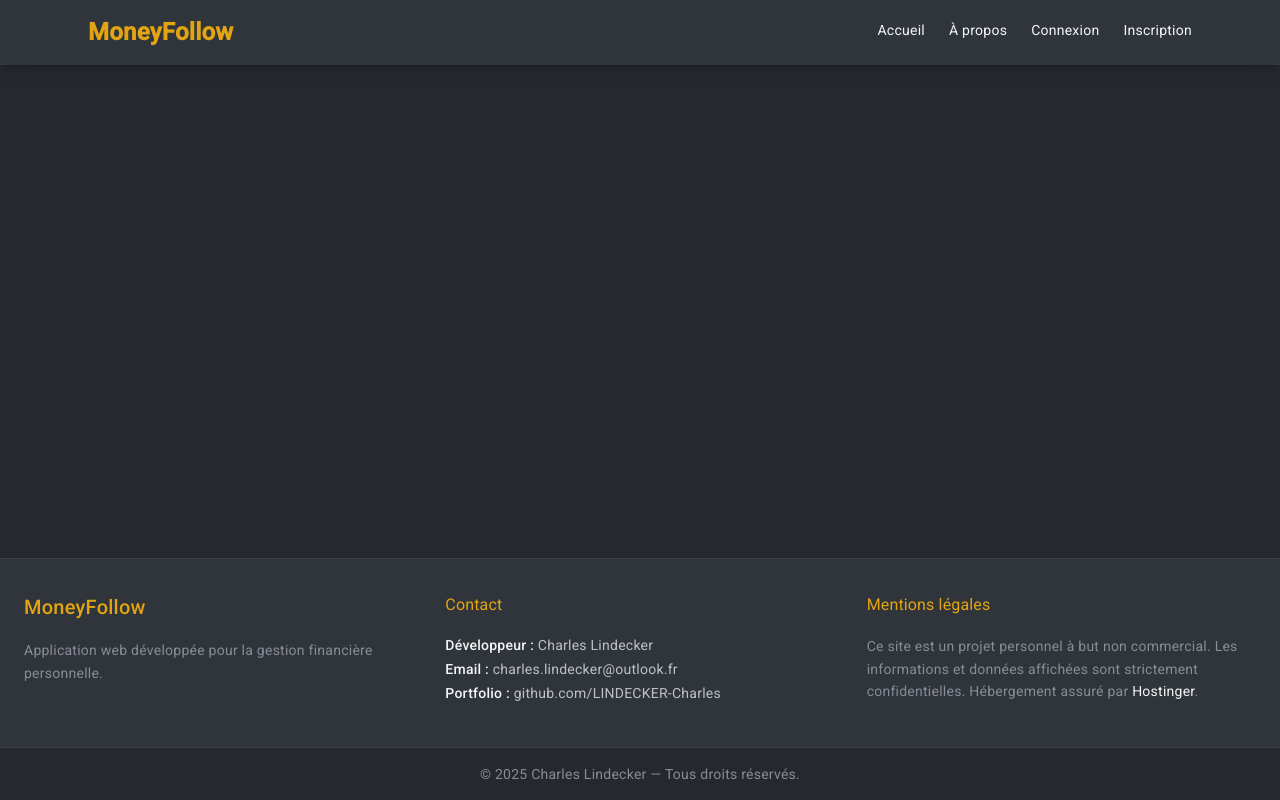
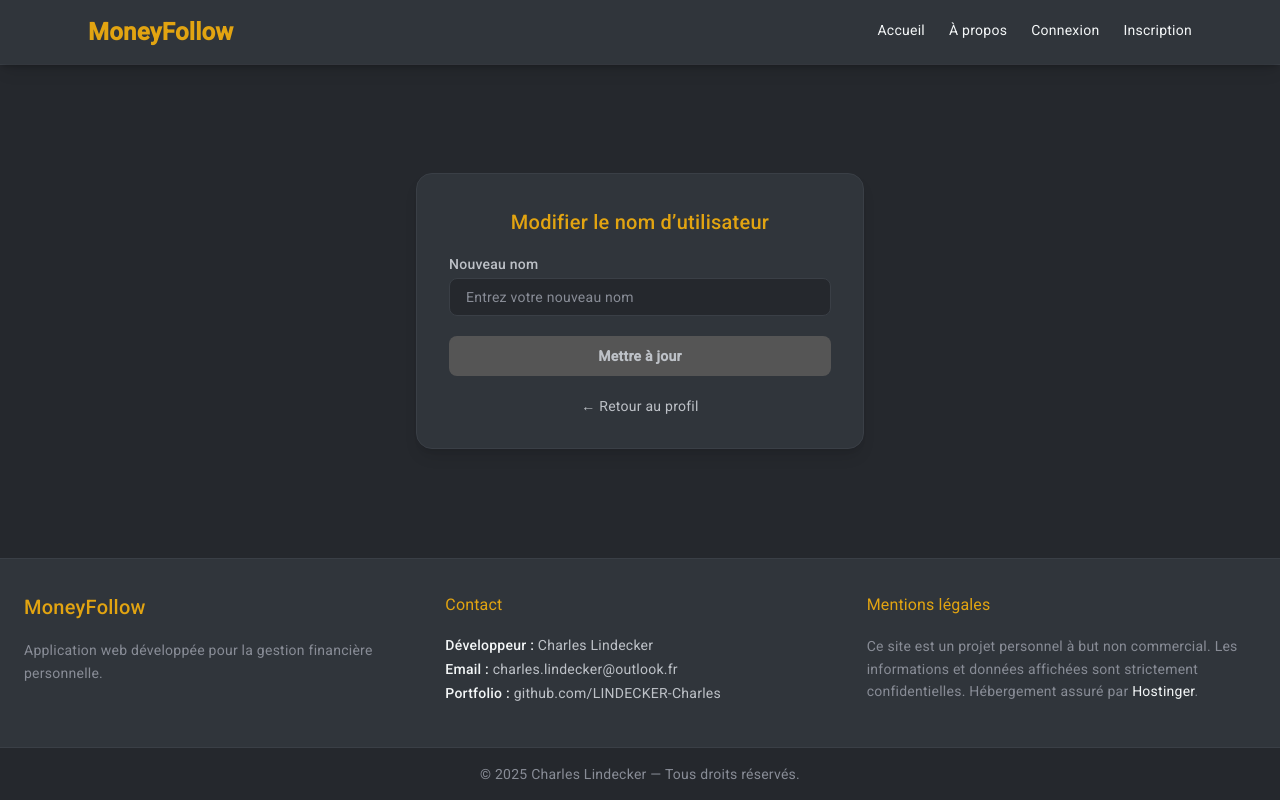
Before and after one commit to LINDECKER-Charles/MoneyFollow, an Angular app in the folder frontend/: page /profil/name-change in a window 1280 px wide. Before the commit this address led to /. Built offline with nearby package versions, Linux system fonts and the light colour scheme.

Commit message:
feat(ux) : ajout d'un message d'erreur en cas de mauvais mot de passe quand on change de mail feat(change-name) : ajout de la fonctionnalité de changement de nom

```diff
--- a/frontend/src/app/app.routes.ts
+++ b/frontend/src/app/app.routes.ts
@@ -7,6 +7,7 @@ import { AboutComponent } from './components/misc/about/about.component';
 import { ProfilComponent } from './components/user/profil/profil.component';
 import { EditPasswordComponent } from './components/user/edit-password/edit-password.component';
 import { EditEmailComponent } from './components/user/edit-email/edit-email.component';
+import { EditNameComponent } from './components/user/edit-name/edit-name.component';
 
 export const routes: Routes = [
   { path: '', redirectTo: '/home', pathMatch: 'full' },
@@ -16,5 +17,6 @@ export const routes: Routes = [
   { path: 'profil', component: ProfilComponent },
   { path: 'profil/password-change', component: EditPasswordComponent },
   { path: 'profil/email-change', component: EditEmailComponent },
+  { path: 'profil/name-change', component: EditNameComponent },
   { path: 'about', component: AboutComponent }
 ];
--- a/frontend/src/app/components/user/edit-email/edit-email.component.html
+++ b/frontend/src/app/components/user/edit-email/edit-email.component.html
@@ -70,7 +70,11 @@
                text-[#F3F6F7] placeholder-[#888C96] focus:outline-none
                focus:ring-2 focus:ring-[#E2A411] focus:border-transparent transition mb-4"
       />
-
+      <div>
+        <div *ngIf="error" class="text-center text-red-500 mb-4 font-medium">
+          {{ error }}
+        </div>
+      </div>
       <div class="flex justify-between">
         <button
           (click)="closeConfirmModal()"
--- /dev/null
+++ b/frontend/src/app/components/user/edit-name/edit-name.component.html
@@ -0,0 +1,60 @@
+<div class="min-h-[60vh] flex items-center justify-center bg-[#25282D] text-[#F3F6F7]">
+  <div class="w-full max-w-md bg-[#30353B] p-8 rounded-2xl shadow-lg border border-[#3A3F46]">
+    <h2 class="text-2xl font-semibold text-center mb-6 text-[#E2A411]">
+      Modifier le nom d’utilisateur
+    </h2>
+
+    <!-- Message d’erreur -->
+    <div *ngIf="error" class="text-center text-red-500 mb-4 font-medium">
+      {{ error }}
+    </div>
+
+    <!-- Message de succès -->
+    <div *ngIf="success" class="text-center text-green-500 mb-4 font-medium">
+      Nom mis à jour avec succès !
+    </div>
+
+    <!-- Formulaire -->
+    <form (ngSubmit)="updateName()" #nameForm="ngForm" class="space-y-5">
+
+      <div>
+        <label for="newName" class="block text-sm font-medium mb-1 text-[#BDC1C7]">
+          Nouveau nom
+        </label>
+        <input
+          type="text"
+          id="newName"
+          name="newName"
+          [(ngModel)]="newName"
+          required
+          placeholder="Entrez votre nouveau nom"
+          class="w-full px-4 py-2 rounded-lg bg-[#25282D] border border-[#3A3F46]
+                 text-[#F3F6F7] placeholder-[#888C96] focus:outline-none
+                 focus:ring-2 focus:ring-[#E2A411] focus:border-transparent transition"
+        />
+      </div>
+
+      <!-- Bouton -->
+      <button
+        type="submit"
+        [disabled]="nameForm.invalid"
+        class="w-full py-2.5 rounded-lg font-bold text-[#1B1C1C] bg-[#E2A411]
+               hover:bg-[#f1b624] transition disabled:bg-[#555]
+               disabled:text-[#BDC1C7] disabled:cursor-not-allowed"
+      >
+        Mettre à jour
+      </button>
+
+      <!-- Retour -->
+      <div class="text-center mt-3">
+        <button
+          type="button"
+          routerLink="/profil"
+          class="text-[#BDC1C7] hover:text-[#E2A411] text-sm transition"
+        >
+          ← Retour au profil
+        </button>
+      </div>
+    </form>
+  </div>
+</div>
--- /dev/null
+++ b/frontend/src/app/components/user/edit-name/edit-name.component.ts
@@ -0,0 +1,37 @@
+import { CommonModule } from '@angular/common';
+import { Component } from '@angular/core';
+import { FormsModule } from '@angular/forms';
+import { Router, RouterModule } from '@angular/router';
+import { UserRequestService } from 'src/app/services/request/user-request.service';
+
+@Component({
+  selector: 'app-edit-name',
+  standalone: true,
+  imports: [CommonModule, FormsModule, RouterModule],
+  templateUrl: './edit-name.component.html',
+  styleUrl: './edit-name.component.scss'
+})
+export class EditNameComponent {
+
+  public error: string | null = null;
+  public success: string | null = null;
+  public newName: string = '';
+
+  constructor(private userService: UserRequestService, private router: Router) { }
+
+  updateName(): void {
+    this.userService.patchUserName(this.newName).subscribe({
+      next: (response) => {
+        console.log(response);
+        this.success = "Nom mis à jour avec succès.";
+        this.error = null;
+        this.router.navigate(['/profil']);
+      },
+      error: (err) => {
+        this.error = err;
+        this.success = null;
+      }
+    })
+  }
+
+}
--- a/frontend/src/app/components/user/profil/profil.component.html
+++ b/frontend/src/app/components/user/profil/profil.component.html
@@ -68,6 +68,18 @@
     </button>
     </div>
 
+    <!-- Bouton changer de nom -->
+    <div *ngIf="!loading && user" class="mt-4 text-center">
+    <button
+        (click)="changeName()"
+        class="bg-[#30353B] border border-[#E2A411] text-[#E2A411] font-semibold
+            px-6 py-2 rounded-lg hover:bg-[#E2A411] hover:text-[#1B1C1C]
+            transition duration-200 shadow-md"
+    >
+        Changer de nom
+    </button>
+    </div>
+
     <!-- Bouton déconnexion -->
     <div *ngIf="!loading && user" class="mt-8 text-center">
       <button
--- a/frontend/src/app/components/user/profil/profil.component.ts
+++ b/frontend/src/app/components/user/profil/profil.component.ts
@@ -45,4 +45,8 @@ export class ProfilComponent implements OnInit {
   changeEmail(): void {
     this.router.navigate(['/profil/email-change']);
   }
+
+  changeName(): void {
+    this.router.navigate(['/profil/name-change']);
+  }
 }
--- a/frontend/src/app/services/request/user-request.service.ts
+++ b/frontend/src/app/services/request/user-request.service.ts
@@ -28,6 +28,10 @@ export class UserRequestService extends AbstractRequestService {
     return this.request<User>('PATCH', this.url, { "email" : email });
   }
 
+  patchUserName(name: string): Observable<User> {
+    return this.request<User>('PATCH', this.url, { "name" : name });
+  }
+
   getEmailAvailability(email: string): Observable<{ available: boolean }> {
     return this.request<{ available: boolean }>('GET', this.url + '/search/email?value=' + encodeURIComponent(email));
   }
```
Also changed, not shown: frontend/src/app/components/user/edit-name/edit-name.component.scss (added), 1 other file (tests, documents, lock files or other folders).
